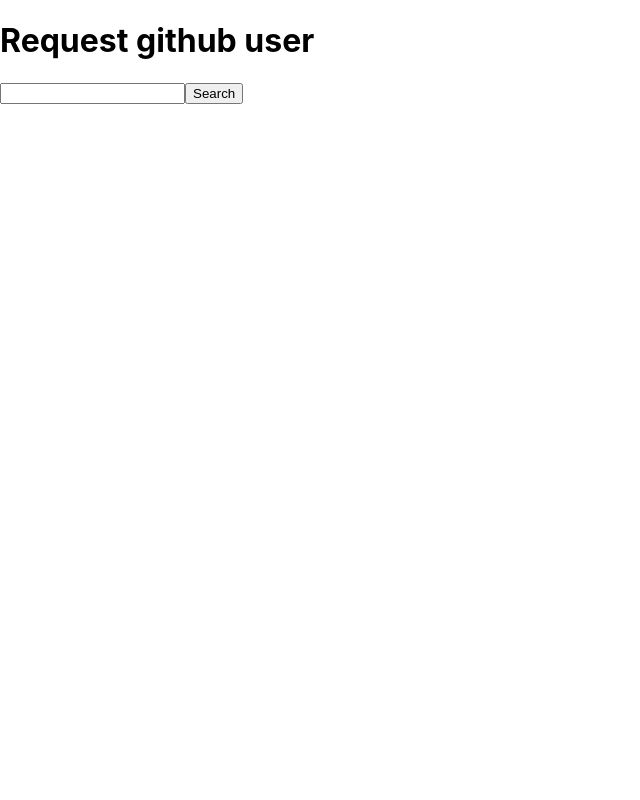
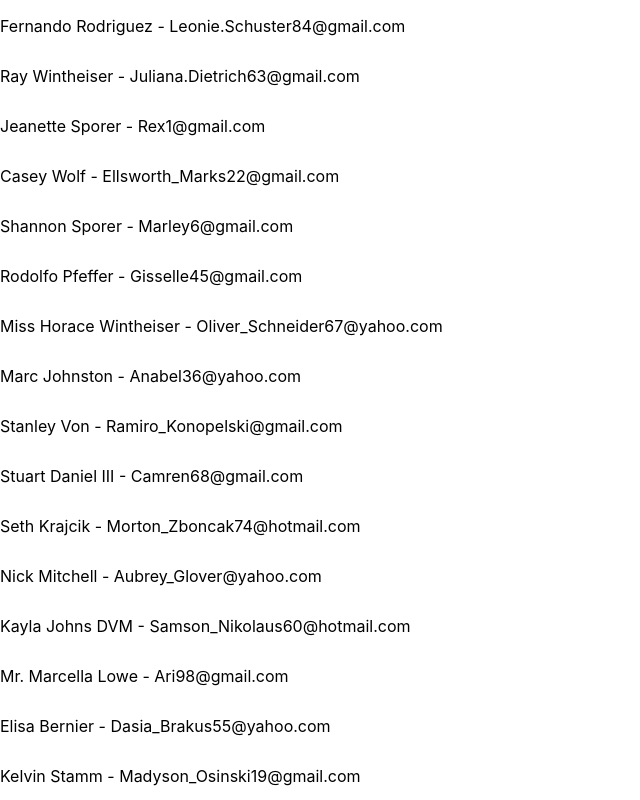
Before and after one commit to AdrianValdes/hooks-review, a React (Create React App) app: page / in a window 1280 px wide. Shown: the whole page, without its empty margins (0-640 px from the left). Built offline with nearby package versions, Linux system fonts and the light colour scheme.

Commit message:
Added faker and react-window libraries

```diff
--- a/public/index.html
+++ b/public/index.html
@@ -5,6 +5,7 @@
     <link rel="icon" href="%PUBLIC_URL%/favicon.ico" />
     <meta name="viewport" content="width=device-width, initial-scale=1" />
     <meta name="theme-color" content="#000000" />
+
     <meta
       name="description"
       content="Web site created using create-react-app"
--- a/src/App.js
+++ b/src/App.js
@@ -9,21 +9,44 @@
 import AddColorForm from "./useRefs/addColorForm";
 import WordCount from "./useMemo/WordCount";
 import RequestGithubUser from "./dataRequest/RequestGithubUser";
-
+import faker from "faker";
+import List from "./RenderPropsList/List";
+import { FixedSizeList } from "react-window";
+const bigList = [...Array(5000)].map(() => ({
+  name: faker.name.findName(),
+  email: faker.internet.email(),
+  avatar: faker.image.avatar(),
+}));
 function App() {
+  const renderRow = ({ index, style }) => (
+    <div style={{ ...style, ...{ display: "flex" } }}>
+      {/*  <img src={bigList[index].avatar} alt={bigList[index].name} width={50} /> */}
+      <p>
+        {bigList[index].name} - {bigList[index].email}
+      </p>
+    </div>
+  );
   return (
     <>
+      {/*  <Counter /> */}
+      {/*  <CounterStep /> */}
+      {/* <AddColorForm /> */}
+      {/* <Greeting name={"peter"} /> */}
       {/*  <UseEffectHook /> */}
       {/*  <UseEffectHook1 /> */}
-      {/*   <Counter /> */}
-      {/* <Greeting name={"peter"} /> */}
-      {/*  <CounterStep /> */}
       {/* <SearchResults /> */}
       {/* <SearchResults1 /> */}
       {/* <SearchResultsCallback /> */}
-      {/* <AddColorForm /> */}
       {/* <WordCount>You are not going to believe this</WordCount> */}
-      <RequestGithubUser />
+      {/* <RequestGithubUser /> */}
+      <FixedSizeList
+        height={window.innerHeight}
+        width={window.innerWidth - 20}
+        itemCount={bigList.length}
+        itemSize={50}
+      >
+        {renderRow}
+      </FixedSizeList>
     </>
   );
 }
--- /dev/null
+++ b/src/RenderPropsList/List.js
@@ -0,0 +1,11 @@
+export default function List({ data = [], renderItem, renderEmpty }) {
+  return !data.length ? (
+    renderEmpty
+  ) : (
+    <ul>
+      {data.map((item, i) => (
+        <li key={i}>{renderItem(item)}</li>
+      ))}
+    </ul>
+  );
+}
--- a/src/dataRequest/RequestGithubUser.js
+++ b/src/dataRequest/RequestGithubUser.js
@@ -2,19 +2,24 @@
 
 export default function RequestGithubUser() {
   const [data, setData] = useState("");
+  const [error, setError] = useState();
+  const [loading, setLoading] = useState(false);
   const [githubLogin, setGithubLogin] = useState("");
   const inputName = useRef("");
 
+  console.log(data);
   useEffect(() => {
     if (!githubLogin) return;
 
     async function requestGithubUser() {
+      setLoading(true);
       try {
         const response = await fetch(
           `https://api.github.com/users/${githubLogin}`
         );
         const userData = await response.json();
         setData(userData);
+        setLoading(false);
       } catch (error) {
         console.error(error);
       }
@@ -22,7 +27,9 @@
     requestGithubUser();
   }, [githubLogin]);
 
-  console.log(inputName.current.value);
+  if (loading) return <h1>loading...</h1>;
+  if (error) return <pre>{JSON.stringify(error, null, 2)}</pre>;
+
   return (
     <>
       <h1>Request github user</h1>
@@ -31,7 +38,14 @@
       <button onClick={() => setGithubLogin(inputName.current.value)}>
         Search
       </button>
-      <div>{data && <pre>{JSON.stringify(data, null, 2)}</pre>}</div>
+      <div className="githubUser">
+        <img src={data.avatar_url} alt={data.login} style={{ width: 200 }} />
+        <div>
+          <h1>{data.login}</h1>
+          {data.name && <p>{data.name}</p>}
+          {data.location && <p>{data.location}</p>}
+        </div>
+      </div>
     </>
   );
 }
```
